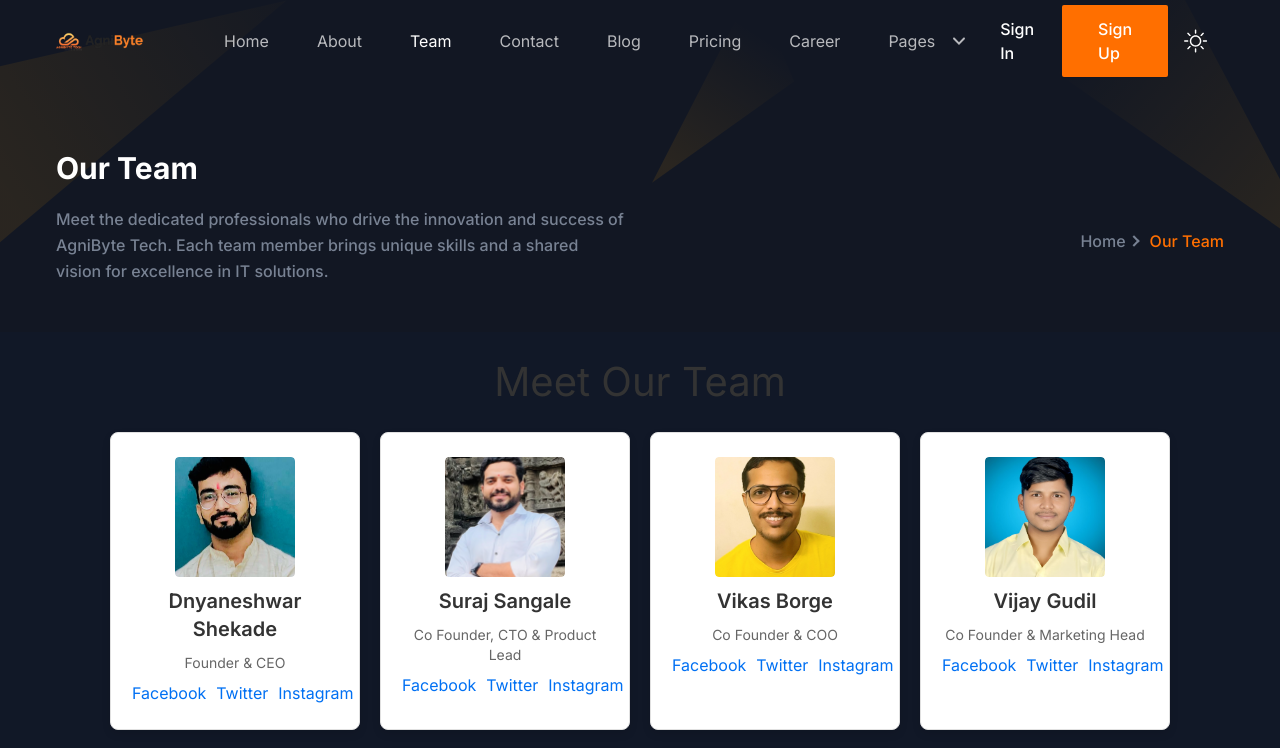
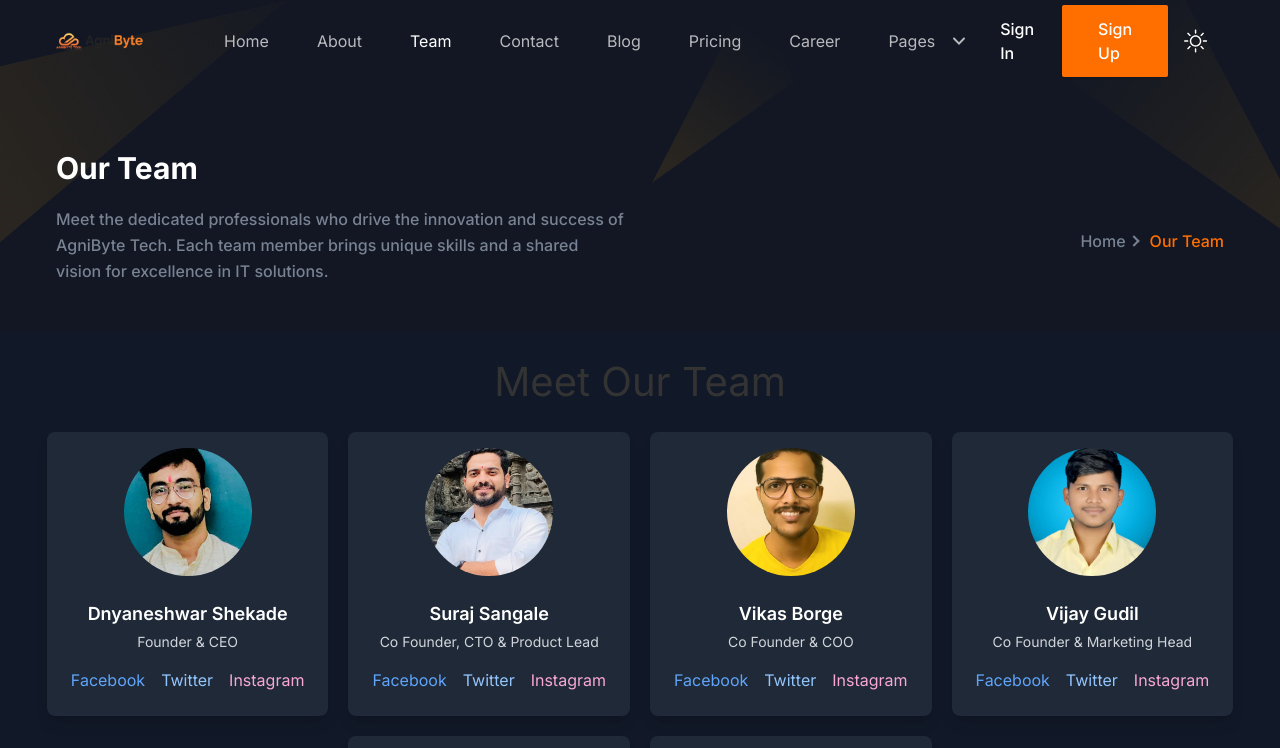
Before and after one commit to dnyaneshwarshekade/agnibyte, a Next.js app: page /team in a window 1280 px wide. Shown: the top 748 px of the page. Built offline with nearby package versions, Linux system fonts and the light colour scheme.

Commit message:
team changes

```diff
--- a/src/components/Team/TeamMember.tsx
+++ b/src/components/Team/TeamMember.tsx
@@ -1,5 +1,5 @@
 import React from 'react';
-import Image from 'next/image'; // Import Image from 'next/image'
+import Image from 'next/image';
 import { TeamType } from '@/types/team';
 
 interface TeamMemberProps {
@@ -8,22 +8,55 @@ interface TeamMemberProps {
 
 const TeamMember: React.FC<TeamMemberProps> = ({ member }) => {
   return (
-    <div className="team-member px-4 py-6">
-      <div className="image-container relative w-32 h-32">
+    <div className="card bg-white dark:bg-gray-800 shadow-lg rounded-lg overflow-hidden">
+      <div className="flex justify-center items-center w-32 h-32 mx-auto mt-4 relative">
         <Image
           src={member.image}
           alt={member.name}
-          layout="fill" // Use layout="fill" with a container
-          objectFit="cover" // Apply object-fit through CSS
-          className="rounded-lg" // Apply rounded corners through class
+          fill
+          style={{ objectFit: 'cover' }} // Use style prop for object-fit
+          className="rounded-full" // Apply rounded corners
         />
       </div>
-      <h3 className="mt-4 text-lg font-semibold">{member.name}</h3>
-      <p className="text-sm text-gray-600">{member.designation}</p>
-      <div className="social-links mt-2">
-        <a href={member.facebookLink} className="mr-2">Facebook</a>
-        <a href={member.twitterLink} className="mr-2">Twitter</a>
-        <a href={member.instagramLink}>Instagram</a>
+      <div className="p-6 text-center">
+        <h3 className="text-lg font-semibold mb-1 text-gray-900 dark:text-white">
+          {member.name}
+        </h3>
+        <p className="text-sm text-gray-600 dark:text-gray-300 mb-4">
+          {member.designation}
+        </p>
+        <div className="flex justify-center space-x-4">
+          {member.facebookLink && (
+            <a
+              href={member.facebookLink}
+              target="_blank"
+              rel="noopener noreferrer"
+              className="text-blue-600 dark:text-blue-400 hover:text-blue-800 dark:hover:text-blue-300"
+            >
+              Facebook
+            </a>
+          )}
+          {member.twitterLink && (
+            <a
+              href={member.twitterLink}
+              target="_blank"
+              rel="noopener noreferrer"
+              className="text-blue-400 dark:text-blue-300 hover:text-blue-600 dark:hover:text-blue-200"
+            >
+              Twitter
+            </a>
+          )}
+          {member.instagramLink && (
+            <a
+              href={member.instagramLink}
+              target="_blank"
+              rel="noopener noreferrer"
+              className="text-pink-500 dark:text-pink-300 hover:text-pink-700 dark:hover:text-pink-200"
+            >
+              Instagram
+            </a>
+          )}
+        </div>
       </div>
     </div>
   );
```
